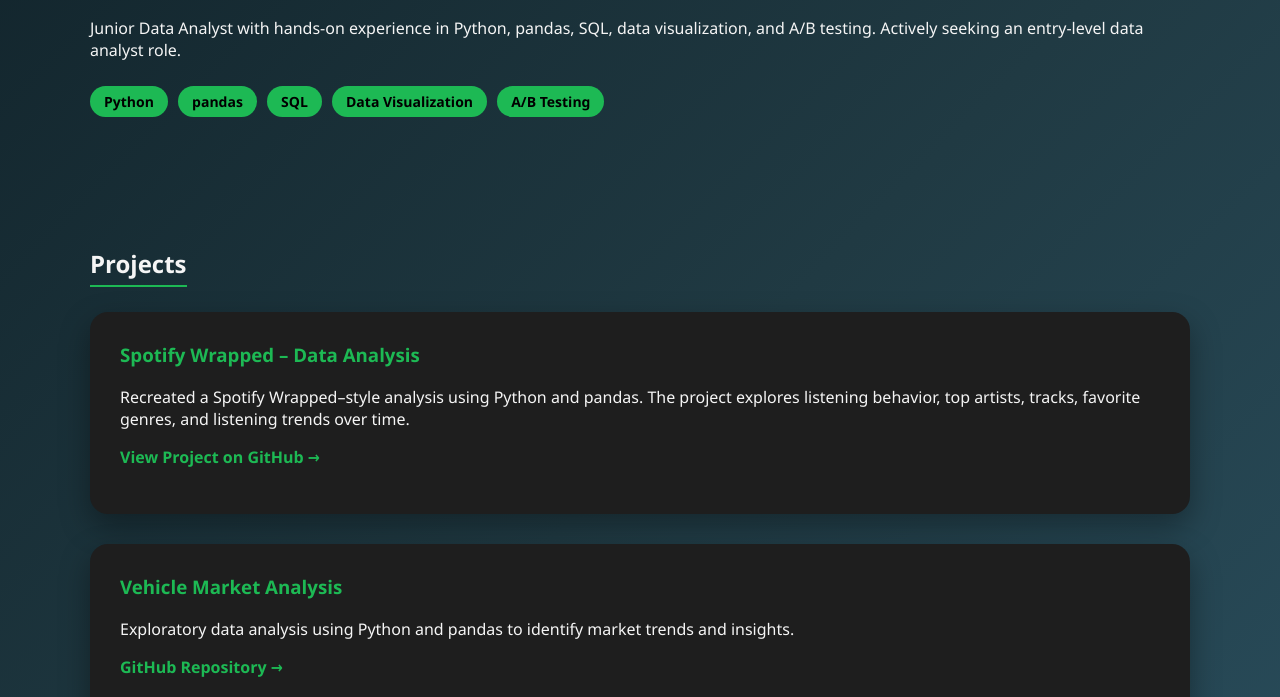
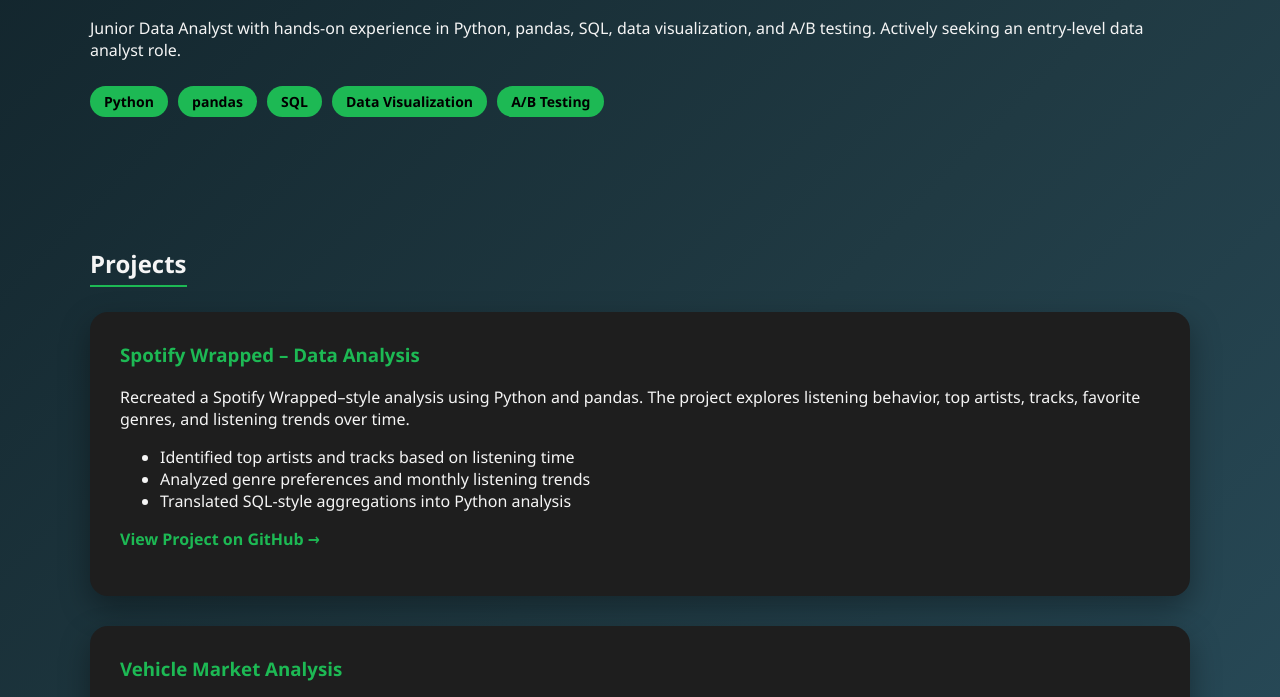
Before and after one commit to innaqui/innaqui.github.io, a plain HTML site: page index.html in a window 1280 px wide. Shown: the part 390-1087 px from the top of the page. Drawn offline with Linux system fonts and the light colour scheme.

Commit message:
Update index.html

```diff
--- a/index.html
+++ b/index.html
@@ -143,6 +143,13 @@
             The project explores listening behavior, top artists, tracks,
             favorite genres, and listening trends over time.
         </p>
+
+        <ul>
+            <li>Identified top artists and tracks based on listening time</li>
+            <li>Analyzed genre preferences and monthly listening trends</li>
+            <li>Translated SQL-style aggregations into Python analysis</li>
+        </ul>
+
         <p>
             <a href="https://github.com/innaqui/spotify-wrapped-analysis" target="_blank">
                 View Project on GitHub →
```
